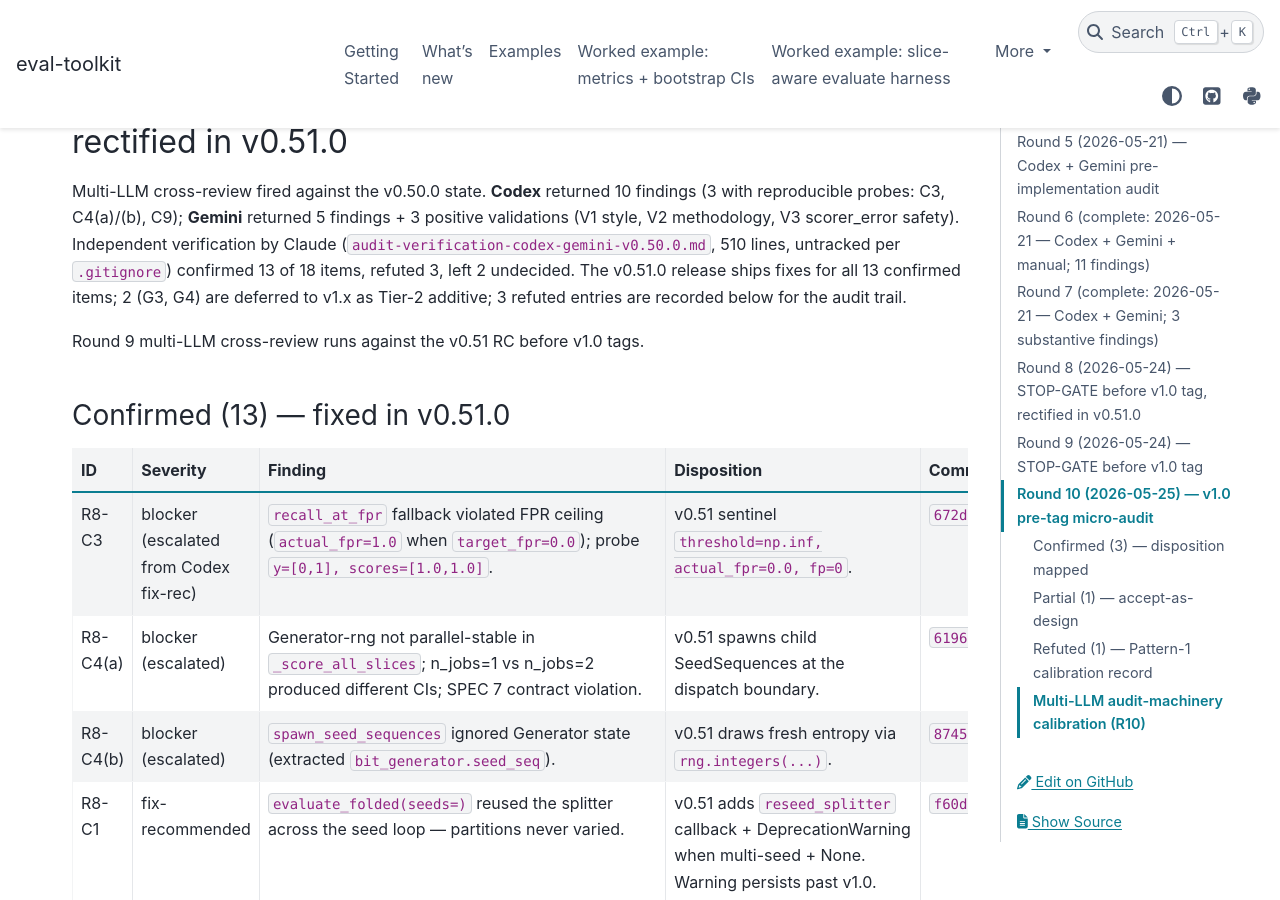
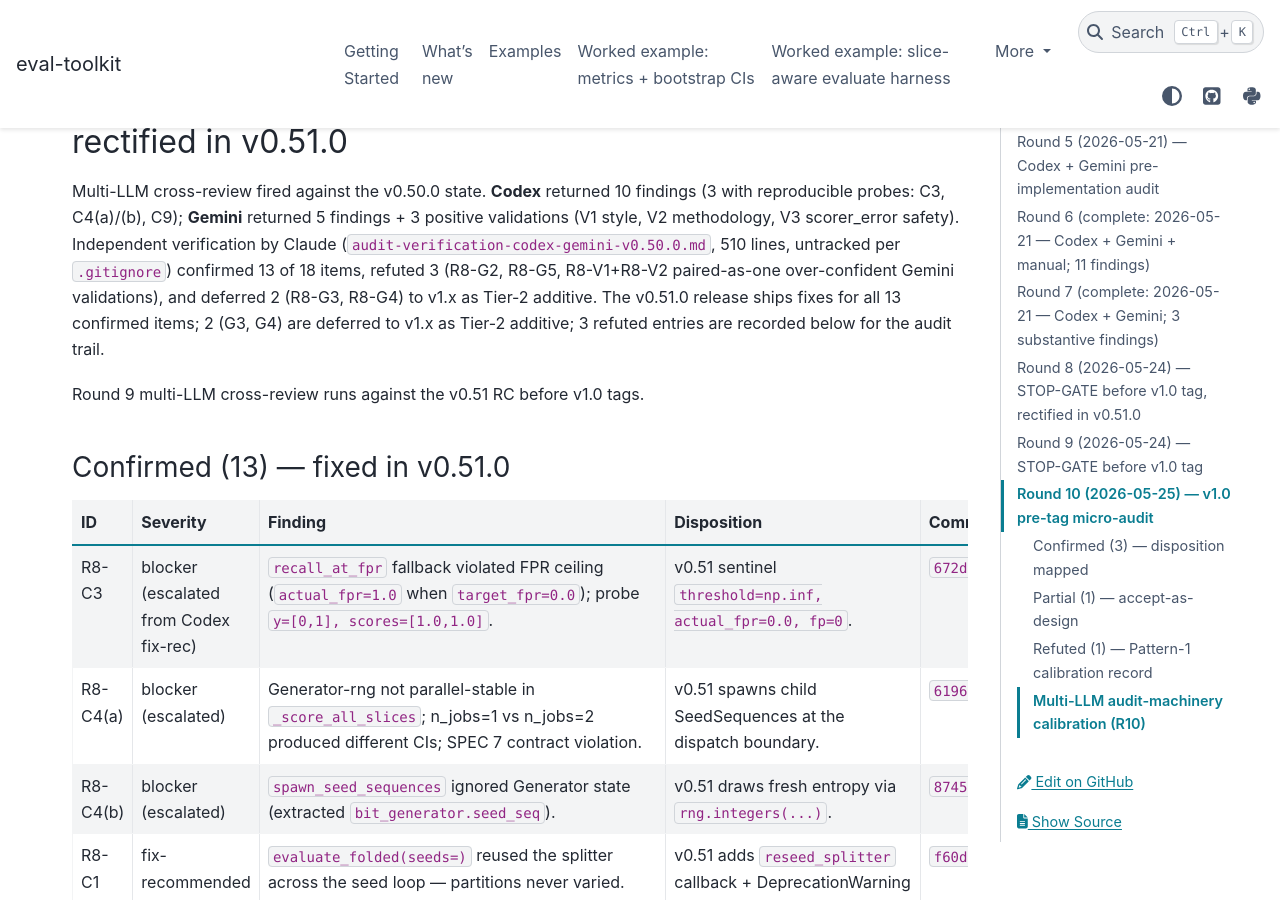
Before and after one commit to brandon-behring/eval-toolkit, a Sphinx documentation site: the page built from docs/source/audit_findings.md, in a window 1280 px wide and 900 px high, scrolled down 10667 px. Built offline with Sphinx 7.4.7 and the PyData theme 0.15.4, drawn with Linux system fonts in a browser that asks for light colours; some of the changed text lies outside the part shown.

Commit message:
release: v1.0.1 — audit_citation_alignment + RC4 docs polish
First v1.x patch release. Unblocks the consumer-side Action 1
pre-stage on prompt-injection-detection-prototype (see #77 trigger
condition #2). Closes #73 + RC4 of #76.

### Added (v1.0.1)

- audit_citation_alignment module (already on main since 3820b9b;
  this commit ships the version bump + CHANGELOG header transition
  from [Unreleased] to [1.0.1]).
- Pre-tag dogfood: validate_citations() exercised against
  eval-toolkit's own docs (95 files: README + docs/source/**/*.md
  modulo ADRs themselves + Sphinx autosummary generated/) — 0
  misalignments found. Validator proven in production before
  consumers adopt.

### Fixed (v1.0.1)

- RC4 (#76 cleanup): v0.51 docs count-tally reconciled to a single
  canonical value across audit_findings.md + migration/v0.51.md +
  CHANGELOG.md v0.51 section. Tally: 13 confirmed (→ fixed in
  v0.51) / 3 refuted (R8-G2 + R8-G5 + R8-V1+V2 paired) / 2 deferred
  (R8-G3, R8-G4) = 18 total. Prior drift: "left 2 undecided"
  (migration/v0.51) vs "deferred" (CHANGELOG) + ambiguity in the
  audit_findings ship-status section.

### Version bump

- src/eval_toolkit/_version.py: 1.0.0 → 1.0.1
- tests/golden/public_api/snapshot.json: regenerated for __version__
  drift (per feedback_public_api_snapshot_drift; same pattern as the
  v1.0.0 hotfix eb94d26).

Phase 11 trigger condition #2 MET on tag-push (post-this-commit).
Consumer session can resume Action 1 execution on
prompt-injection-detection-prototype.

Co-Authored-By: Claude <noreply@anthropic.com>

```diff
--- a/docs/source/audit_findings.md
+++ b/docs/source/audit_findings.md
@@ -221,7 +221,9 @@ Multi-LLM cross-review fired against the v0.50.0 state. **Codex** returned
 returned 5 findings + 3 positive validations (V1 style, V2 methodology,
 V3 scorer_error safety). Independent verification by Claude
 (`audit-verification-codex-gemini-v0.50.0.md`, 510 lines, untracked
-per `.gitignore`) confirmed 13 of 18 items, refuted 3, left 2 undecided.
+per `.gitignore`) confirmed 13 of 18 items, refuted 3 (R8-G2, R8-G5,
+R8-V1+R8-V2 paired-as-one over-confident Gemini validations), and
+deferred 2 (R8-G3, R8-G4) to v1.x as Tier-2 additive.
 The v0.51.0 release ships fixes for all 13 confirmed items; 2 (G3, G4)
 are deferred to v1.x as Tier-2 additive; 3 refuted entries are recorded
 below for the audit trail.
@@ -269,9 +271,13 @@ tags.
 
 - **13 confirmed findings**: all RESOLVED in v0.51.0 via the
   per-finding commits above (Phase 1 + 2 + 3 + 4 on `release/v0.51.0`).
-- **3 refuted findings + 2 over-confident Gemini validations**:
-  recorded above; no shipped fix needed.
-- **2 deferred findings** (G3 + G4): Tier-2 additive; v1.x or later.
+- **3 refuted findings** (R8-G2 cyclic-import framing, R8-G5
+  cherry-picked weak test, R8-V1+R8-V2 over-confident Gemini
+  validations paired-as-one): recorded above; no shipped fix needed.
+- **2 deferred findings** (R8-G3 custom exceptions, R8-G4 joblib OOM
+  capping): Tier-2 additive; v1.x or later.
+- **Tally**: 13 + 3 + 2 = 18 total (canonical; aligned with
+  CHANGELOG.md v0.51 section + migration/v0.51.md per RC4 reconciliation).
 - **Round 8 STOP-GATE status**: CLOSED via v0.51.0 ship. **Round 9 audit
   STOP-GATE** per Decision Y.2 opens against the v0.51.0 RC before
   `v1.0.0` tag can land.
--- a/src/eval_toolkit/_version.py
+++ b/src/eval_toolkit/_version.py
@@ -2,4 +2,4 @@
 
 __all__ = ["__version__"]
 
-__version__ = "1.0.0"
+__version__ = "1.0.1"
```
Also changed, not shown: CHANGELOG.md (+19 -1 lines), docs/source/migration/v0.51.md (+4 -4 lines), 1 other file.
